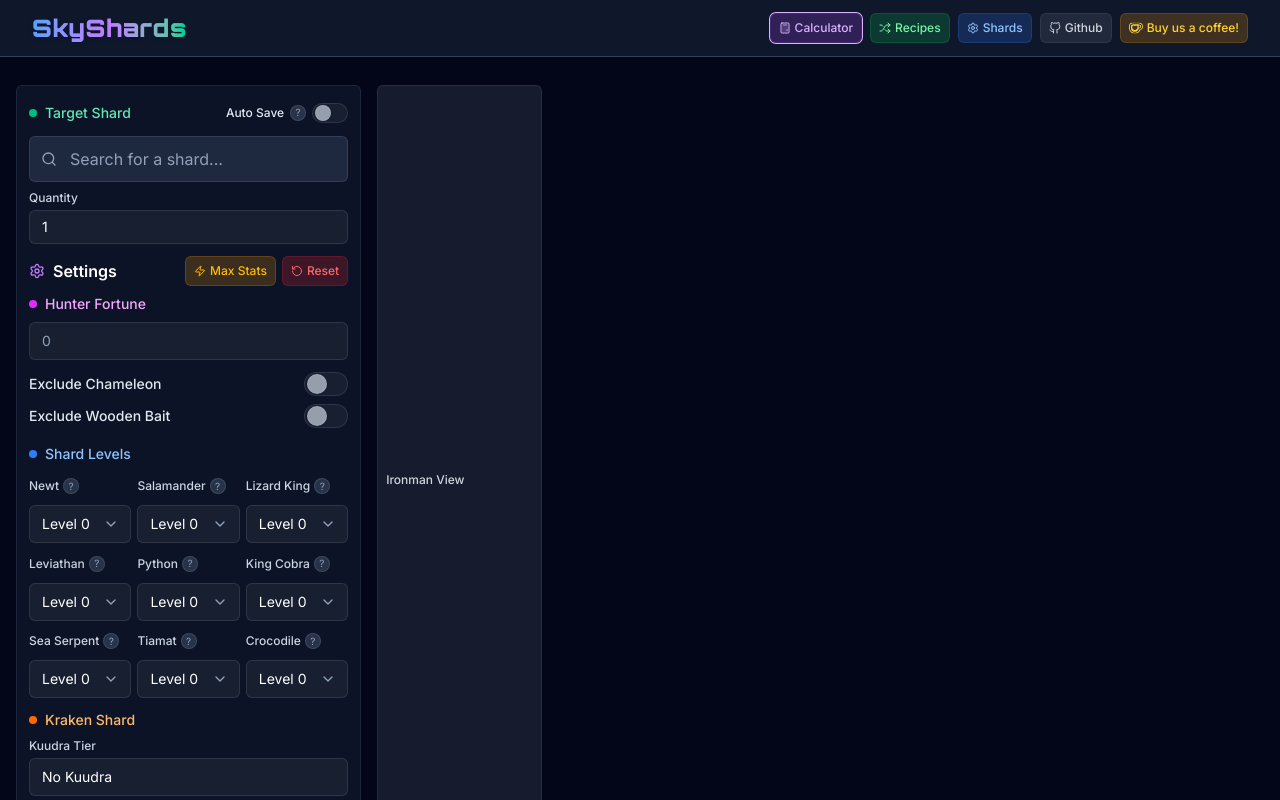
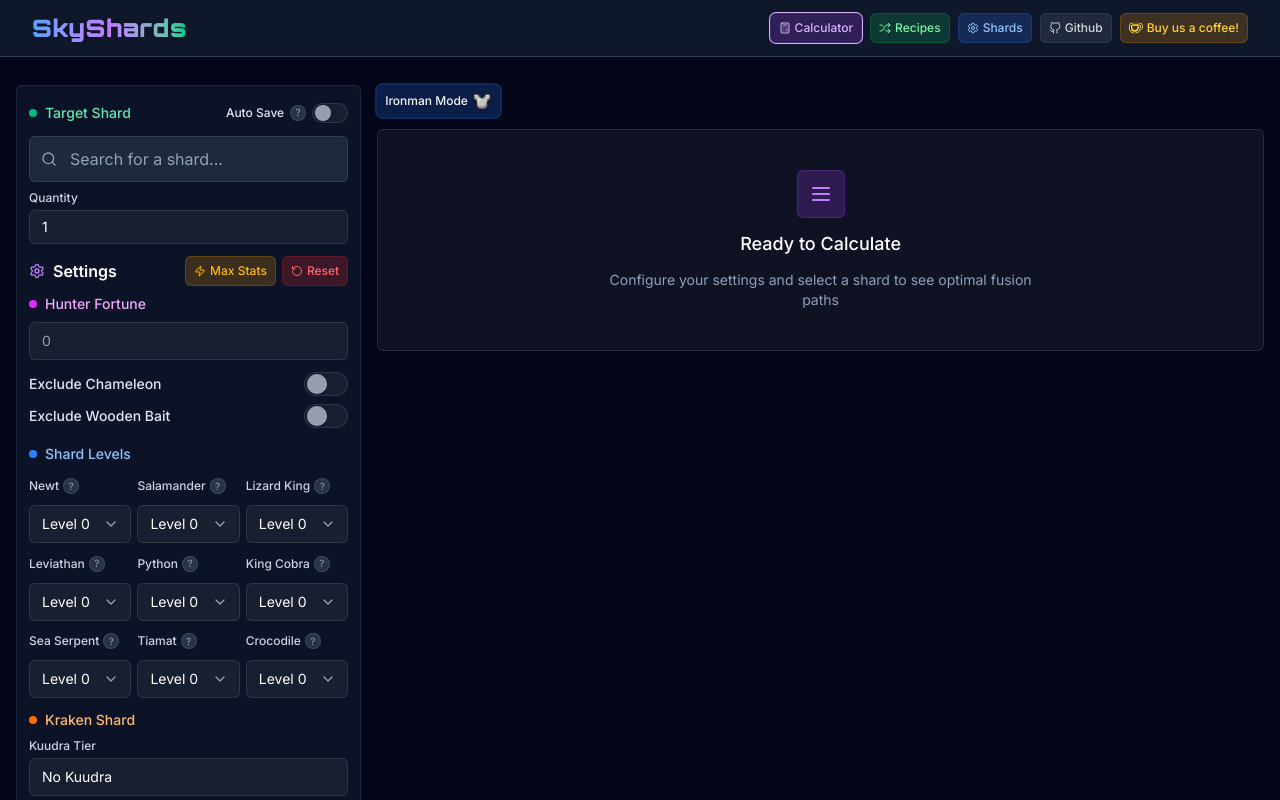
Before and after one commit to Campionnn/SkyShards, a React (Vite) app: page / in a window 1280 px wide. Shown: the top 800 px of the page. Built offline with nearby package versions, Linux system fonts and the light colour scheme.

Commit message:
style: improve design of mode toggle button and use fitting icons

```diff
--- a/src/components/results/CalculationResults.tsx
+++ b/src/components/results/CalculationResults.tsx
@@ -1,5 +1,5 @@
 import React, { useState } from "react";
-import { Clock, Hammer, Target, BarChart3 } from "lucide-react";
+import { Clock, Coins, Hammer, Target, BarChart3 } from "lucide-react";
 import { formatLargeNumber, formatTime } from "../../utilities";
 import type { RecipeTree, CalculationResultsProps } from "../../types/types";
 import { RecipeTreeNode } from "../tree";
@@ -88,7 +88,7 @@ export const CalculationResults: React.FC<CalculationResultsProps> = ({
         )}
         {!ironManView && (
           <>
-            <SummaryCard icon={Clock} iconColor="text-purple-400" label="Cost per Shard" value={formatLargeNumber(result.timePerShard)} />
+            <SummaryCard icon={Coins} iconColor="text-purple-400" label="Cost per Shard" value={formatLargeNumber(result.timePerShard)} />
             <SummaryCard icon={Target} iconColor="text-blue-400" label="Total Cost" value={formatLargeNumber(result.totalTime)} />
           </>
         )}
--- a/src/pages/CalculatorPage.tsx
+++ b/src/pages/CalculatorPage.tsx
@@ -199,15 +199,17 @@ const CalculatorPageContent: React.FC = () => {
             <CalculatorFormWithContext onSubmit={handleCalculate} />
           </div>
         </div>
+        {/* Results Panel */}
+        <div className="xl:col-span-5 space-y-3">
 
         <button
-          className="px-2 py-1.5 font-medium rounded-md text-xs transition-colors duration-200 flex items-center space-x-1 cursor-pointer bg-gray-500/20 hover:bg-gray-500/30 text-gray-300 border border-gray-500/20 hover:border-gray-500/30"
+          className={`px-2 py-1.5 font-medium rounded-md text-xs transition-colors duration-200 flex items-center space-x-1 cursor-pointer  hover:bg-blue-400/30 hover:border-gray-500/30 ${ironManView ? "bg-blue-500/20 border-blue-500/50 ring-2 ring-blue-500/30" : "bg-slate-800/50 border-slate-600/50 hover:bg-slate-700/50 hover:border-slate-500"}`}
           onClick={handleToggleDisplayMode}
         >
-          <span>Ironman View</span>
+          <span>Ironman Mode</span>
+          <img src={`${import.meta.env.BASE_URL}IronChestplate.webp`} alt='Ironman view' className="w-5 h-5 object-contain flex-shrink-0" loading="lazy"/>
+
         </button>
-        {/* Results Panel */}
-        <div className="xl:col-span-5 space-y-3">
           {/* Error Display */}
           {error && (
             <div className="bg-red-500/10 border border-red-500/20 rounded-md p-3 flex items-start space-x-2">
```
Also changed, not shown: public/IronChestplate.webp (added).
